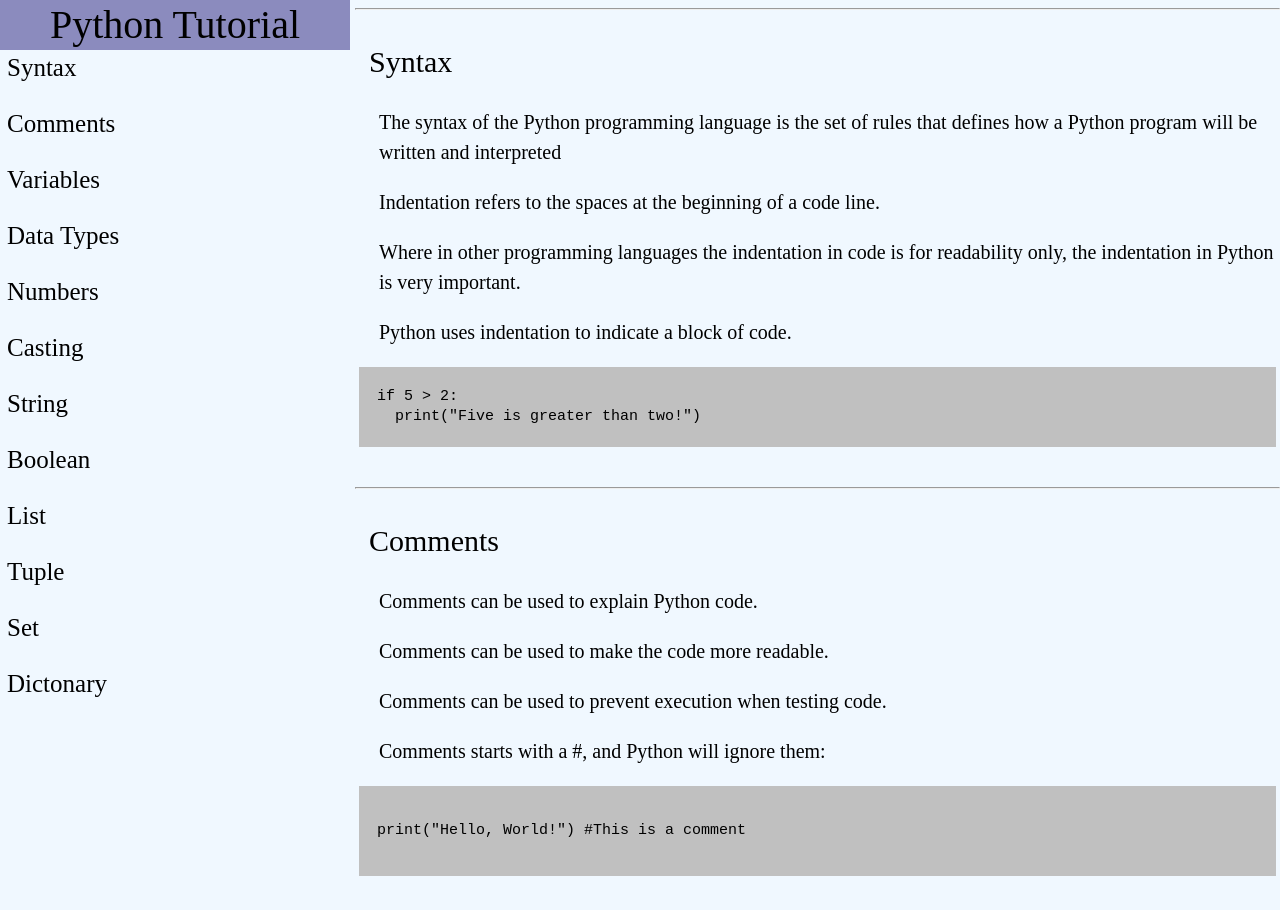
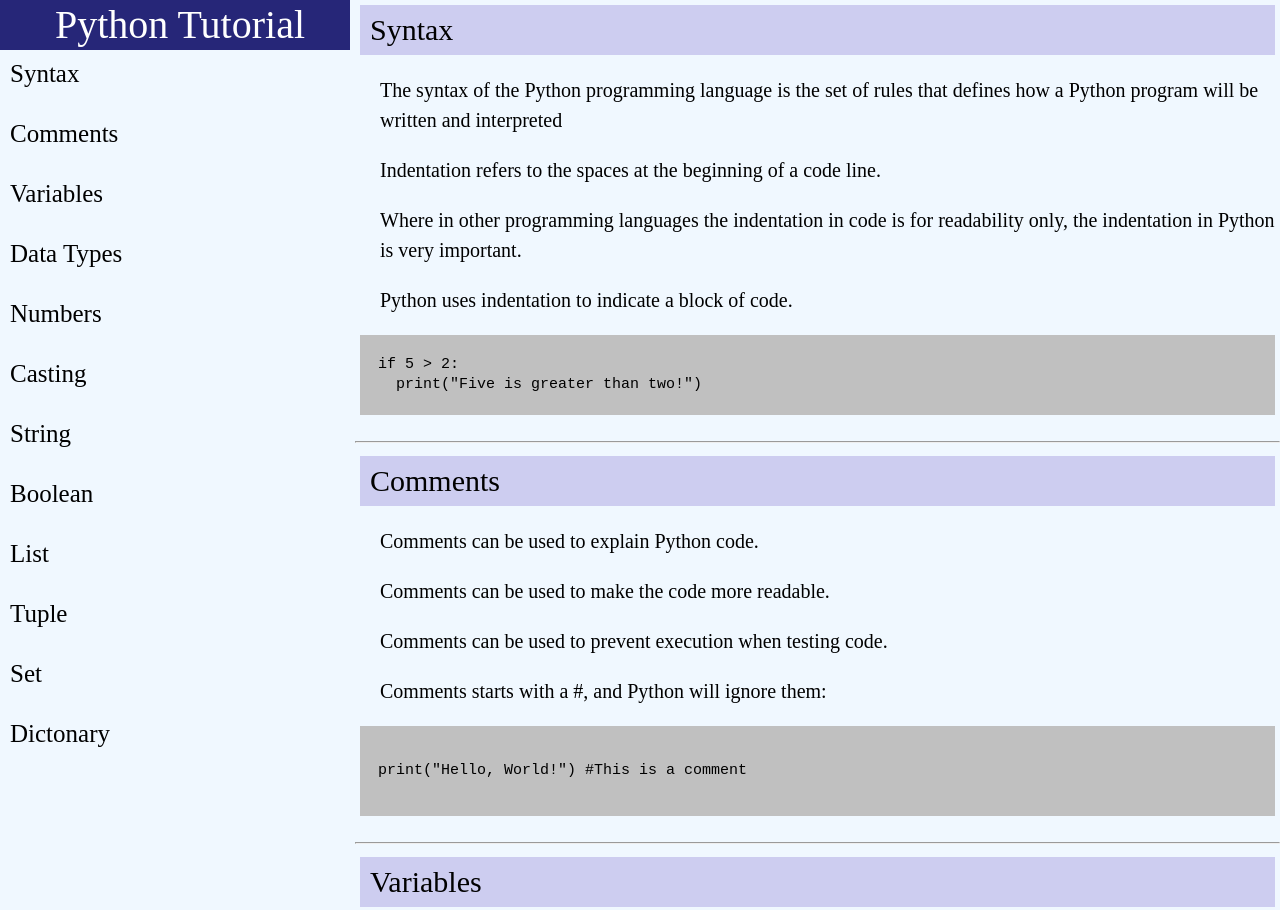
Before and after one commit to sharvari-govele/freeCodeCamp_responsive_web_design, a plain HTML site: page Technical_documentation/index.html in a window 1280 px wide. Shown: the top 910 px of the page. Drawn offline with Linux system fonts and the light colour scheme.

Commit message:
updated technical documentation project

```diff
--- a/Technical_documentation/index.html
+++ b/Technical_documentation/index.html
@@ -28,7 +28,7 @@
     </nav>
 </div>
     <div class="info" >
-      <hr>
+
       <section class="main-section" id="Syntax">
         <header>Syntax</header>
         <p>The syntax of the Python programming language is the set
--- a/Technical_documentation/styles.css
+++ b/Technical_documentation/styles.css
@@ -42,36 +42,43 @@ nav{
 
 section{
     display: block;
-    margin: 25px 2px;
-    padding: 2px;
+    margin: 0;
+    padding: 5px 5px;
 }
 .nav-link{
     display: block;
     height: 50px;
     font-size: 25px;
     text-decoration: none;
-    margin: 2px 5px;
-    padding: 2px;
+    padding-left: 10px;
+    padding-top: 10px;
     color: black;
 
 
+}
+.nav-link:hover{
+    background-color:rgb(205, 205, 240) ;
 }
 #c{
     position: sticky;
     top:0;
     margin: auto;
     height: 50px;
-    background-color: rgb(139, 139, 190);
+    background-color: rgb(38, 38, 120);
     text-align: center;
     font-size: 40px;
+    color: white;
+    padding: auto;
 
 }
 header{
     font-size: 30px;
     font-weight: 30px;
-    margin-left: 10px;
+    padding-left: 10px;
     line-height: 50px;
     margin-bottom: 20px;
+    margin-right: auto;
+   background-color: rgb(205, 205, 240);
 }
 li, p{line-height: 30px;
     font-size: 20px;
```
